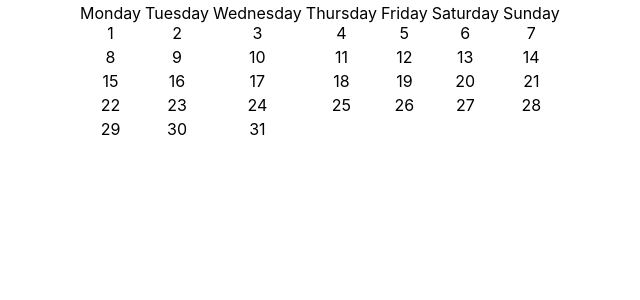
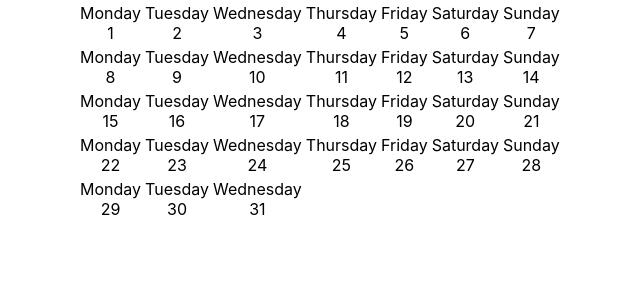
Before and after one commit to kradavar/Google-Calendar, a React (Create React App) app: page / in a window 1280 px wide. Shown: the top 300 px of the page, without its empty margins (73-713 px from the left). Built offline with nearby package versions, Linux system fonts and the light colour scheme.

Commit message:
Begin to integrate moment.js

```diff
--- a/package.json
+++ b/package.json
@@ -3,6 +3,8 @@
   "version": "0.1.0",
   "private": true,
   "dependencies": {
+    "moment": "^2.22.2",
+    "moment-timezone": "^0.5.21",
     "react": "^16.5.2",
     "react-dom": "^16.5.2",
     "react-scripts": "2.0.4"
--- a/src/Table-components/CalendarTable.js
+++ b/src/Table-components/CalendarTable.js
@@ -1,4 +1,6 @@
 import React, { Component } from 'react';
+
+import moment from 'moment';
 import Cell from './Cell';
 
 export default class CalendarTable extends Component {
@@ -8,6 +10,34 @@ export default class CalendarTable extends Component {
       column: 7,
       rows: Math.ceil(this.props.monthLength / 7),
     }
+  }
+
+  createMonth() {
+    let month = 10;
+    let days = [];
+    let date = moment('2018-' + month + '-01');
+
+    /*if (date.add(30, 'day').isValid()) {
+      monthLength = 31;
+    }
+    else {
+      monthLength = 30;
+    }
+    if (month = 2) {
+      monthLength = 28;
+    }
+*/
+    for (let i = 0; i < 31; i++) {
+      let day = {};
+      day.dayOfWeek = date.format('dddd');
+      day.date = date.date();
+      day.events = [];
+      /* вместо пустого списка сделать загрузку событий из JSON */
+      days.push(day);
+      date.add(1, 'day');
+    }
+
+    return days;
   }
 
   chooseTableToCreate() {
@@ -32,7 +62,7 @@ export default class CalendarTable extends Component {
     }
   }
 
-  chooseDayOfWeek(id) {
+  /* chooseDayOfWeek(id) {
      let day;
      if (this.state.column > 1) {
        switch (id) {
@@ -59,17 +89,20 @@ export default class CalendarTable extends Component {
 
      return day;
    }
-
+ */
   render() {
+    let days = this.createMonth();
     let rows = [];
     let monthLength = 0;
     for (let i = 0; i < this.state.rows; i++) {
       let rowID = 'row' + i;
       let columns = [];
       for (let j = 0; j < this.state.column; j++) {
+
+
         let cellID = 'cell' + i + '-' + j;
         if (monthLength < this.props.monthLength) {
-          columns.push(<Cell date={monthLength + 1} dayOfWeek={this.chooseDayOfWeek(cellID)} key={monthLength} />);
+          columns.push(<Cell date={days[monthLength].date} dayOfWeek={days[monthLength].dayOfWeek} key={monthLength} events={days[monthLength].events} />);
           monthLength++;
         }
 
```
Also changed, not shown: src/Switcher.js (+8 -4 lines), 1 other file (tests, documents, lock files or other folders). Lines whose indentation alone changed are shown as unchanged.
